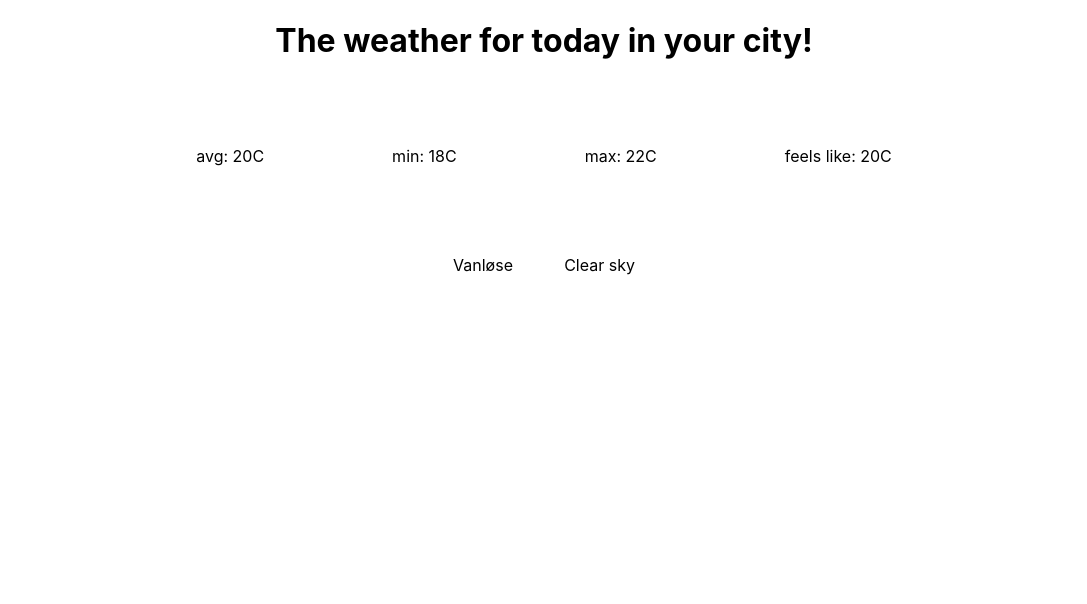
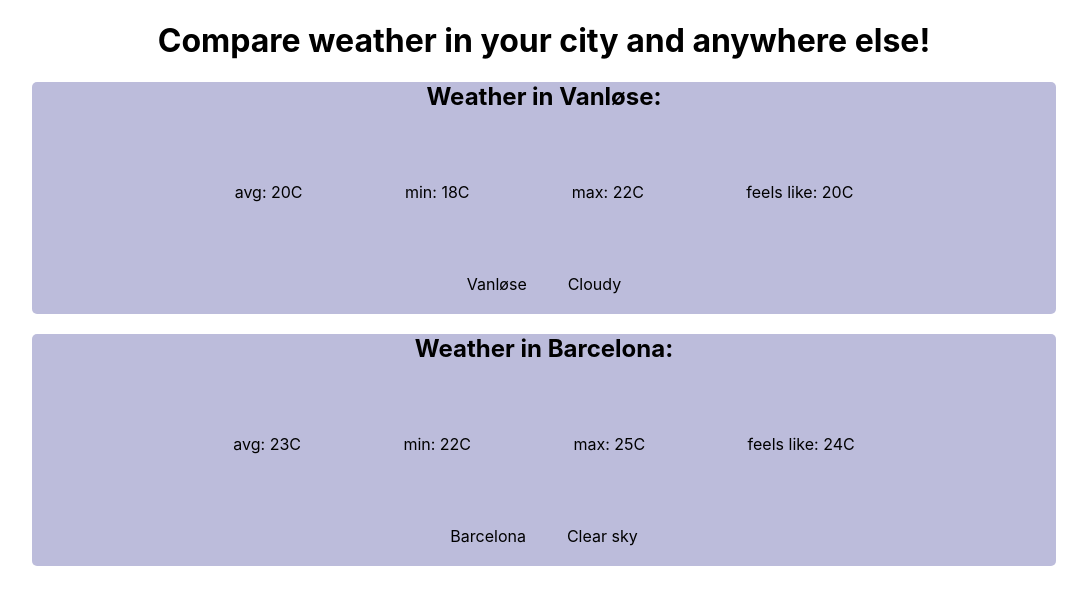
Before and after one commit to linneat/mit-vejr, a React (Create React App) app: page / in a window 1280 px wide. Shown: the top 604 px of the page, without its empty margins (96-1183 px from the left). Built offline with nearby package versions, Linux system fonts and the light colour scheme.

Commit message:
reuse component to show weather in two cities

```diff
--- a/src/App.css
+++ b/src/App.css
@@ -13,10 +13,15 @@
   margin: 5%;
 }
 
-.city{
+.cityClass{
   margin: 2%;
 }
 
 .description{
   margin: 2%;
 }
+
+.localWeatherTitle{
+  display: flex;
+  justify-content: center;
+}
--- a/src/App.js
+++ b/src/App.js
@@ -5,7 +5,23 @@ import WeatherInfo from "./WeatherInfo";
 function App() {
   return (
     <div className="appWrap">
-      <WeatherInfo/>
+      <h1 className="heading">Compare weather in your city and anywhere else!</h1>
+      <WeatherInfo
+        city="Vanløse"
+        description="Cloudy"
+        minTemp="18C"
+        maxTemp="22C"
+        avgTemp="20C"
+        feelsLike="20C"
+      />
+      <WeatherInfo
+        city="Barcelona"
+        description="Clear sky"
+        minTemp="22C"
+        maxTemp="25C"
+        avgTemp="23C"
+        feelsLike="24C"
+      />
     </div>
   );
 }
--- /dev/null
+++ b/src/WeatherInfo.css
@@ -0,0 +1,7 @@
+
+.wrap{
+    background-color: rgb(188, 188, 219);
+    margin-left: 10%;
+    margin-right: 10%;
+    border-radius: 5px;
+}
--- a/src/WeatherInfo.js
+++ b/src/WeatherInfo.js
@@ -1,19 +1,20 @@
 import React, { Component } from "react";
+import "./WeatherInfo.css";
 
 export default class WeatherInfo extends Component {
   render() {
     return (
       <div className="wrap">
-        <h1 className="heading">The weather for today in your city!</h1>
+          <h2 className="localWeatherTitle">Weather in {this.props.city}:</h2>
         <div className="info">
-          <div className="temp">avg: 20C</div>
-          <div className="temp">min: 18C</div>
-          <div className="temp">max: 22C</div>
-          <div className="temp">feels like: 20C</div>
+          <div className="temp">avg: {this.props.avgTemp}</div>
+          <div className="temp">min: {this.props.minTemp}</div>
+          <div className="temp">max: {this.props.maxTemp}</div>
+          <div className="temp">feels like: {this.props.feelsLike}</div>
         </div>
         <div className="info">
-          <div className="city">Vanløse</div>
-          <div className="description">Clear sky</div>
+          <div className="cityClass">{this.props.city}</div>
+          <div className="description">{this.props.description}</div>
         </div>
       </div>
     );
```
